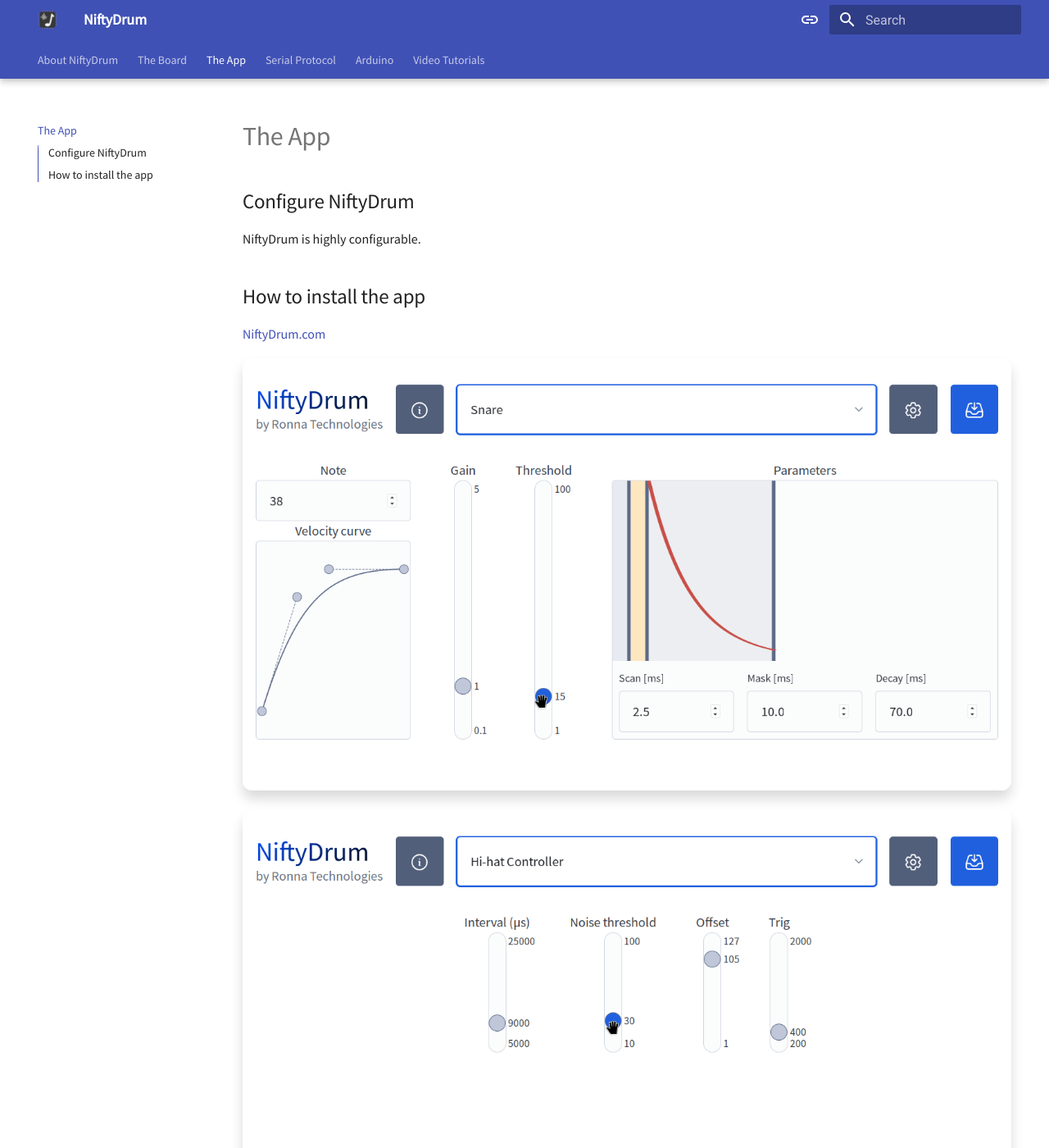
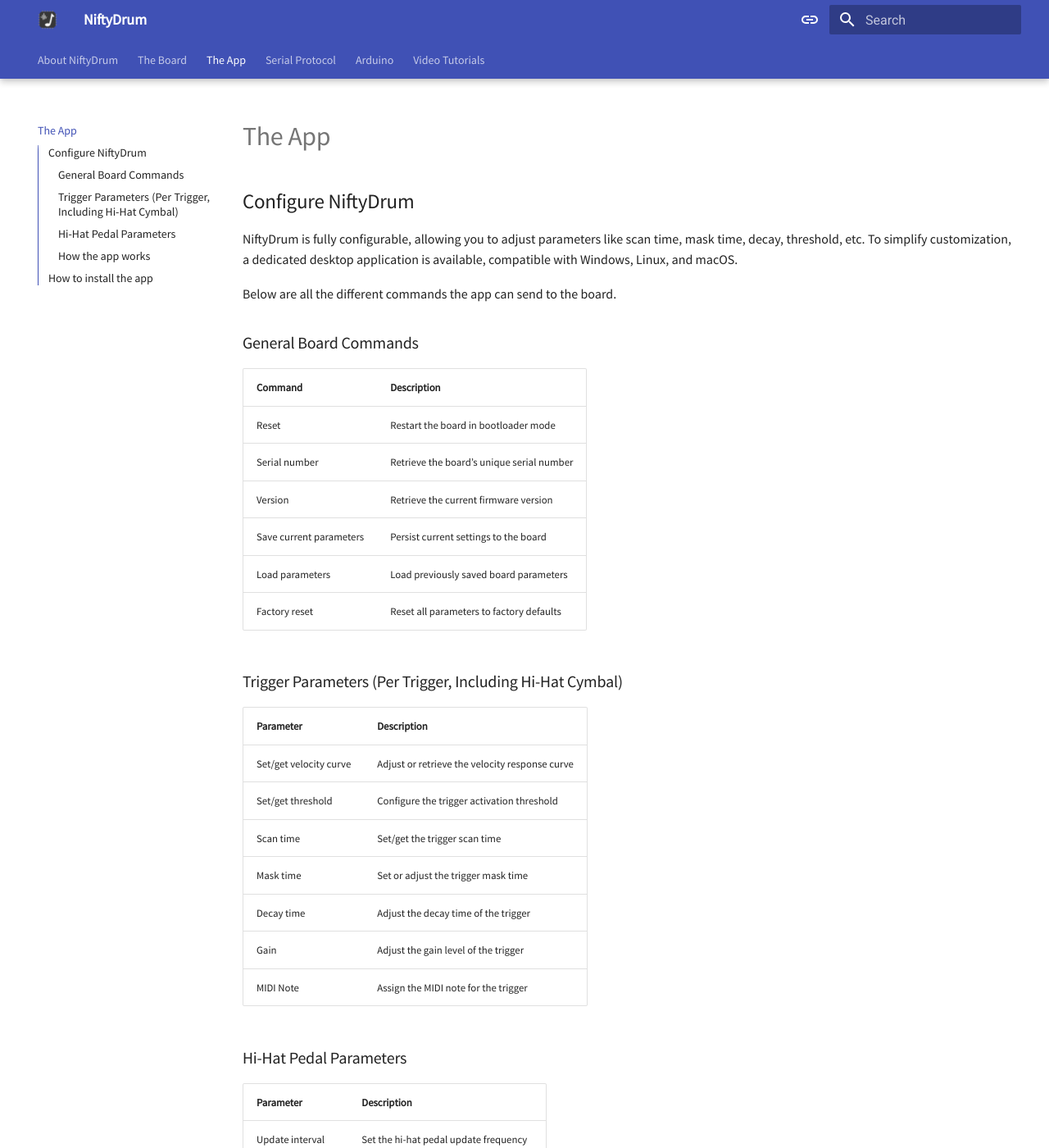
Before and after one commit to RonnaTechnologies/doc.niftydrum.com, an MkDocs documentation site: the page built from doc/2.app.md, in a window 1280 px wide and 1400 px high. Shown: the whole window at 82% size. Built offline with MkDocs 1.6.1 and Material for MkDocs 9.7.7, drawn with Linux system fonts in a browser that asks for light colours; some of the changed text lies outside the part shown.

Commit message:
update doc

```diff
--- a/doc/2.app.md
+++ b/doc/2.app.md
@@ -2,12 +2,50 @@
 
 ## Configure NiftyDrum
 
-NiftyDrum is highly configurable.
+NiftyDrum is fully configurable, allowing you to adjust parameters like scan time, mask time, decay, threshold, etc.
+To simplify customization, a dedicated desktop application is available, compatible with Windows, Linux, and macOS.
 
+Below are all the different commands the app can send to the board.
+
+### General Board Commands
+
+| Command                  | Description                                      |
+|--------------------------|--------------------------------------------------|
+| Reset                    | Restart the board in bootloader mode             |
+| Serial number            | Retrieve the board’s unique serial number        |
+| Version                  | Retrieve the current firmware version            |
+| Save current parameters  | Persist current settings to the board            |
+| Load parameters          | Load previously saved board parameters           |
+| Factory reset            | Reset all parameters to factory defaults         |
+
+### Trigger Parameters (Per Trigger, Including Hi-Hat Cymbal)
+
+| Parameter              | Description                                     |
+|------------------------|-------------------------------------------------|
+| Set/get velocity curve | Adjust or retrieve the velocity response curve  |
+| Set/get threshold      | Configure the trigger activation threshold      |
+| Scan time              | Set/get the trigger scan time                   |
+| Mask time              | Set or adjust the trigger mask time             |
+| Decay time             | Adjust the decay time of the trigger            |
+| Gain                   | Adjust the gain level of the trigger            |
+| MIDI Note              | Assign the MIDI note for the trigger            |
+
+### Hi-Hat Pedal Parameters
+
+| Parameter            | Description                                      |
+|----------------------|--------------------------------------------------|
+| Update interval      | Set the hi-hat pedal update frequency            |
+| Noise threshold      | Ignore pedal changes below this value            |
+| Pedal offset         | Determine if the hi-hat is fully closed          |
+| Velocity threshold   | Set the velocity threshold for foot chick        |
+
+### How the app works
+
+The app simplifies customization by organizing everything logically: instruments are selected via a drop-down, while MIDI notes and velocity curves are managed separately from trigger settings for a cleaner, more efficient setup.
 
 ## How to install the app
 
-[NiftyDrum.com](https://niftydrum.com/#software){:target="_blank"}
+he app is available for Windows, macOS, and Linux and can be downloaded directly from the official [NiftyDrum.com](https://niftydrum.com/#software){:target="_blank"} website. Be sure to follow the OS-specific installation instructions provided on the site.
 
 ![...](assets/app-trigger-light.png){ .light-mode-only .img-shadow-lg  }
 ![...](assets/app-trigger.png){ .dark-mode-only .img-shadow-lg  }
--- a/doc/stylesheets/extra.css
+++ b/doc/stylesheets/extra.css
@@ -34,6 +34,7 @@
 body
 {
   font-family: 'SourceSansPro', 'Roboto', 'Helvetica', 'Arial', sans-serif !important;
+  text-align: justify;
 }
 
 
```
Also changed, not shown: doc/1.board.md (+2 -2 lines).
